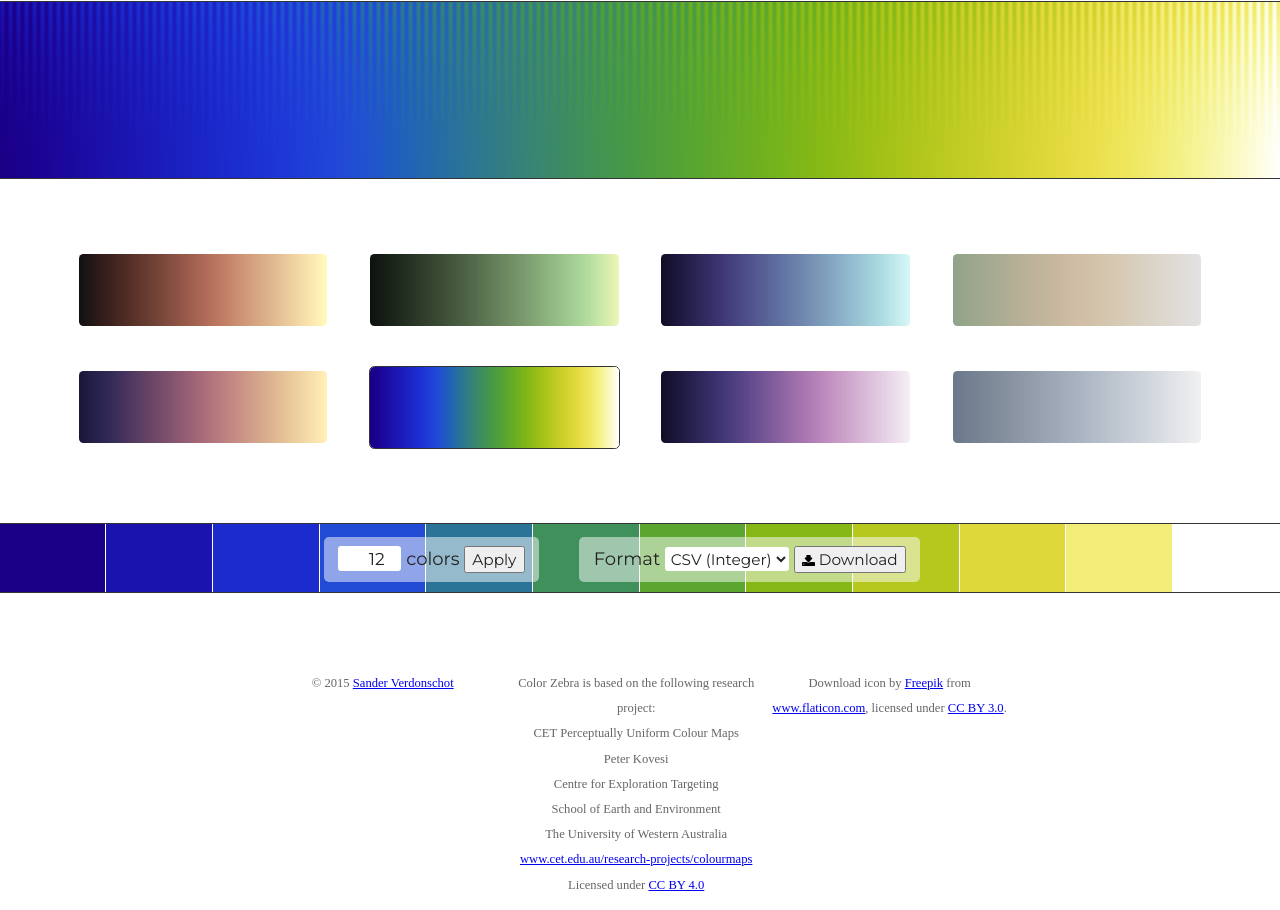
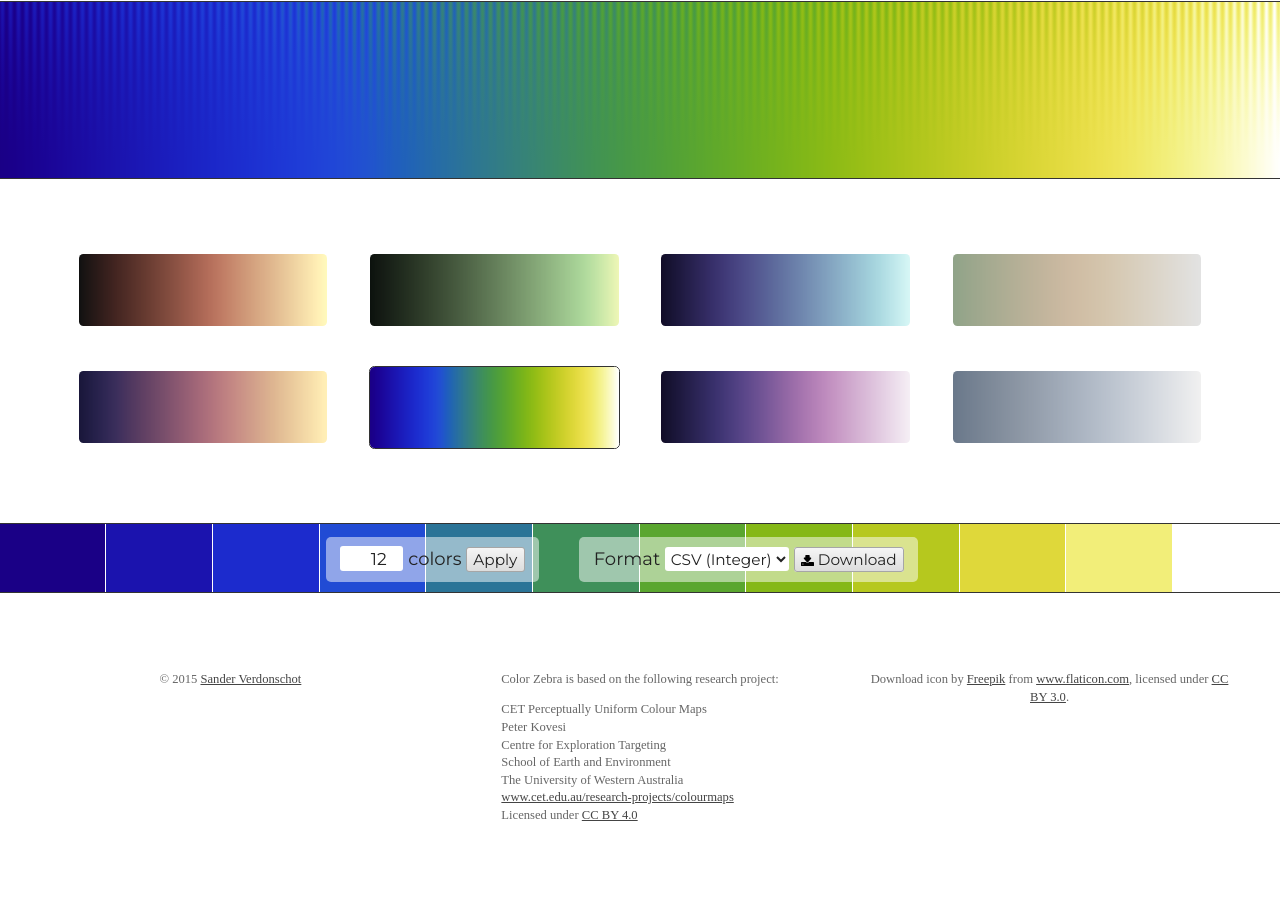
Before and after one commit to Mangara/Color-Zebra, a plain HTML site: page dev/html/index.html in a window 1280 px wide. Shown: the part 89-999 px from the top of the page. After the commit the page ends 914 px from the top, so only its background shows below. Drawn offline with nearby package versions, Linux system fonts and the light colour scheme; a web font is replaced by a local one.

Commit message:
Improved styling and restored download functionality.

```diff
--- a/dev/css/main.css
+++ b/dev/css/main.css
@@ -101,11 +101,41 @@ canvas {
     border-radius: 5px;
 }
 
-.controls>button {
+.controls>button, .controls>a[download] {
+    border: 1px solid #a6a6a6;
+    border-radius: 3px;
     padding: 0.15em 0.4em;
     font-family: Montserrat;
     font-size: 0.85em;
     color: #222;
+    background: rgba(245,245,245,1);
+    background: -moz-linear-gradient(top, rgba(245,245,245,1) 0%, rgba(221,221,221,1) 100%);
+    background: -webkit-gradient(left top, left bottom, color-stop(0%, rgba(245,245,245,1)), color-stop(100%, rgba(221,221,221,1)));
+    background: -webkit-linear-gradient(top, rgba(245,245,245,1) 0%, rgba(221,221,221,1) 100%);
+    background: -o-linear-gradient(top, rgba(245,245,245,1) 0%, rgba(221,221,221,1) 100%);
+    background: -ms-linear-gradient(top, rgba(245,245,245,1) 0%, rgba(221,221,221,1) 100%);
+    background: linear-gradient(to bottom, rgba(245,245,245,1) 0%, rgba(221,221,221,1) 100%);
+    filter: progid:DXImageTransform.Microsoft.gradient( startColorstr='#f5f5f5', endColorstr='#dddddd', GradientType=0 );
+}
+
+.controls>button:hover, .controls>a[download]:hover {
+    border: 1px solid #666;
+}
+
+.controls>button:active, .controls>a[download]:active {
+    background: rgba(221,221,221,1);
+    background: -moz-linear-gradient(top, rgba(221,221,221,1) 0%, rgba(245,245,245,1) 100%);
+    background: -webkit-gradient(left top, left bottom, color-stop(0%, rgba(221,221,221,1)), color-stop(100%, rgba(245,245,245,1)));
+    background: -webkit-linear-gradient(top, rgba(221,221,221,1) 0%, rgba(245,245,245,1) 100%);
+    background: -o-linear-gradient(top, rgba(221,221,221,1) 0%, rgba(245,245,245,1) 100%);
+    background: -ms-linear-gradient(top, rgba(221,221,221,1) 0%, rgba(245,245,245,1) 100%);
+    background: linear-gradient(to bottom, rgba(221,221,221,1) 0%, rgba(245,245,245,1) 100%);
+    filter: progid:DXImageTransform.Microsoft.gradient( startColorstr='#dddddd', endColorstr='#f5f5f5', GradientType=0 );
+}
+
+.controls>a[download] {
+    cursor: default;
+    text-decoration: none;
 }
 
 .controls>input, .controls>select {
@@ -124,20 +154,32 @@ canvas {
     font-size: 0.95em;
 }
 
-button>img {
+a>img {
     height: 0.85em;
     vertical-align: middle;
 }
 
 #acknowledgments {
     margin-top: 5em;
-    padding: 0 20%;
     font-size: 0.7em;
+    line-height: 140%;
     color: #666;
     text-align: center;
 }
 
-#acknowledgments>p {
-    float:left;
-    width:33%;
+#acknowledgments a {
+    color: #444;
 }
+
+.ack-column {
+    float: left;
+    width: 28%;
+    margin-left: 4%;
+}
+
+.address {
+    display: inline-block;
+    white-space: pre-line;
+    text-align: left;
+    width: 22em;
+}
--- a/dev/html/index.html
+++ b/dev/html/index.html
@@ -62,29 +62,35 @@
                       <option value="csv-float">CSV (Float)</option>
                       <option value="ipe">IPE-Style</option>
                     </select>
-                    <button id="download">
+                    <a id="download" download="">
                       <img src="../figs/download174.svg"></img>
                       Download
-                    </button>
+                    </a>
                 </div>
             </div>
         </section>
 
         <footer>
             <div id="acknowledgments">
-                <p>&copy; 2015 <a href="http://cglab.ca/~sander/">Sander Verdonschot</a></p>
+                <div class="ack-column">
+                    <p>&copy; 2015 <a href="http://cglab.ca/~sander/">Sander Verdonschot</a></p>
+                </div>
 
-                <p>Color Zebra is based on the following research project:<br>
-                    CET Perceptually Uniform Colour Maps<br>
-                    Peter Kovesi<br>
-                    Centre for Exploration Targeting<br>
-                    School of Earth and Environment<br>
-                    The University of Western Australia<br>
-                    <a href="http://www.cet.edu.au/research-projects/colourmaps">www.cet.edu.au/research-projects/colourmaps</a><br>
-                    Licensed under <a href="https://creativecommons.org/licenses/by/4.0/">CC BY 4.0</a>
-                </p>
+                <div class="ack-column">
+                    <p>Color Zebra is based on the following research project:</p>
+                    <div class="address">CET Perceptually Uniform Colour Maps
+                        Peter Kovesi
+                        Centre for Exploration Targeting
+                        School of Earth and Environment
+                        The University of Western Australia
+                        <a href="http://www.cet.edu.au/research-projects/colourmaps">www.cet.edu.au/research-projects/colourmaps</a>
+                        Licensed under <a href="https://creativecommons.org/licenses/by/4.0/">CC BY 4.0</a>
+                    </div>
+                </div>
 
-                <p>Download icon by <a href="http://www.freepik.com" title="Freepik">Freepik</a> from <a href="http://www.flaticon.com" title="Flaticon">www.flaticon.com</a>, licensed under <a href="http://creativecommons.org/licenses/by/3.0/" title="Creative Commons BY 3.0">CC BY 3.0</a>.</p>
+                <div class="ack-column">
+                    <p>Download icon by <a href="http://www.freepik.com" title="Freepik">Freepik</a> from <a href="http://www.flaticon.com" title="Flaticon">www.flaticon.com</a>, licensed under <a href="http://creativecommons.org/licenses/by/3.0/" title="Creative Commons BY 3.0">CC BY 3.0</a>.</p>
+                </div>
             </div>
         </footer>
     </body>
--- a/dev/js/main.js
+++ b/dev/js/main.js
@@ -106,31 +106,29 @@
             ColorZebra.fixedNumPreview.draw();
         }
 
-        // Make the download links work
-        $('#download-csv-int').click(function() {
-            download(this, 'csv', 'csv', ColorZebra.exportIntegerCSV());
+        // Make the download link work
+        $('#download').click(function() {
+            switch ($("#format").val()) {
+                case 'csv-int':
+                    download(this, 'csv', 'csv', ColorZebra.exportIntegerCSV());
+                    break;
+                case 'csv-float':
+                    download(this, 'csv', 'csv', ColorZebra.exportFloatCSV());
+                    break;
+                case 'ipe':
+                    download(this, 'plain', 'isy', ColorZebra.exportIPE());
+                    break;
+            }
         });
-
-        $('#download-csv-float').click(function() {
-            download(this, 'csv', 'csv', ColorZebra.exportFloatCSV());
-        });
-
-        $('#download-ipe').click(function() {
-            download(this, 'plain', 'isy', ColorZebra.exportIPE());
-        });
-
-        /* $('#download-css').click(function() {
-            download($('#download-css')[0], 'css', ColorZebra.exportCSS());
-        }); */
 
         function download(link, mimeType, extension, fileContents) {
             // Based on "download.js" v4.0, by dandavis; 2008-2015. [CCBY] see http://danml.com/download.html
-
             if (navigator.msSaveBlob) { // IE10 can't do a[download], only Blobs
                 var blob = new Blob([fileContents], {type: 'text/' + mimeType});
                 navigator.msSaveBlob(blob, 'colormap.' + extension);
             } else if ('download' in link) { // HTML5 a[download]
                 link.href = 'data:text/' + mimeType + ';charset=utf-8,' + encodeURIComponent(fileContents);
+                link.download = 'colormap.' + extension;
             } else if (typeof safari !== undefined) { // Handle non-a[download] safari as best we can:
 				var url = 'data:application/octet-stream;charset=utf-8,' + encodeURIComponent(fileContents);
 
```
